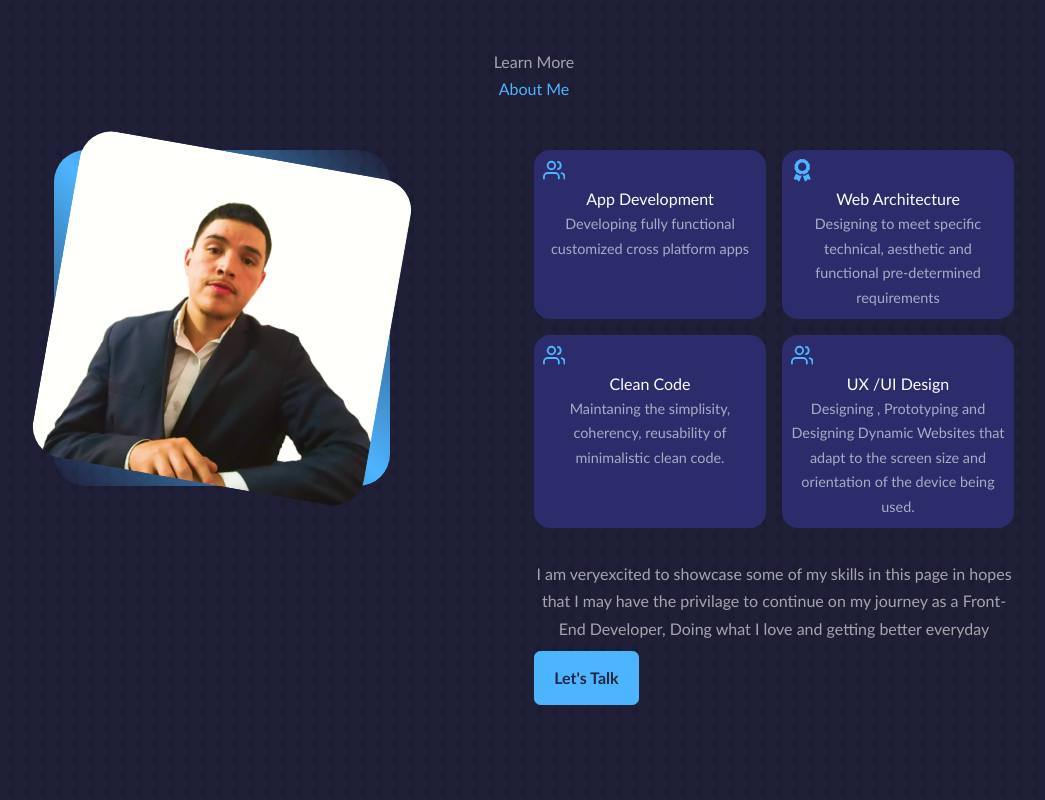
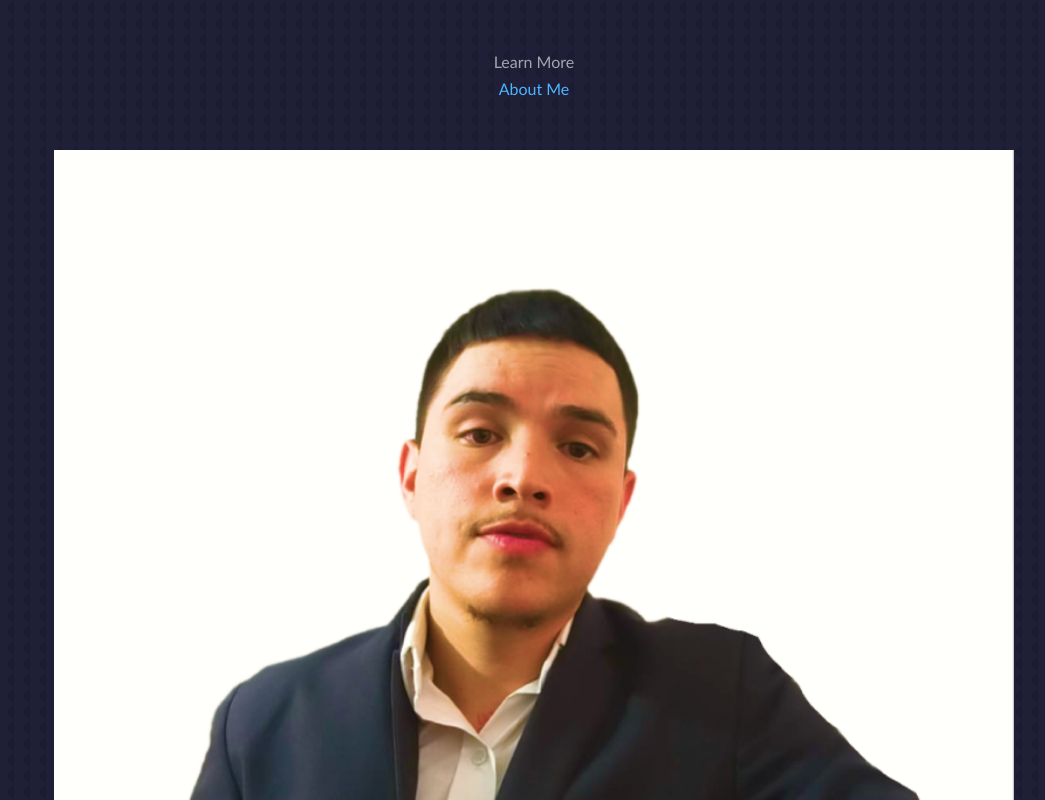
Before and after one commit to JamesAChavesForero/James-CSS-Dev-page-1, a React (Create React App) app: page / in a window 1280 px wide. Shown: the part 880-1680 px from the top of the page, without its empty margins (106-1151 px from the left). Built offline with nearby package versions, Linux system fonts and the light colour scheme.

Commit message:
Update aboutMe.css

```diff
--- a/src/components/aboutMe/aboutMe.css
+++ b/src/components/aboutMe/aboutMe.css
@@ -1,88 +1,197 @@
-.about__container {
-    display: grid;
-    grid-template-columns: 35% 50%;
-    gap: 15%;
+header{
+    padding-top: 7rem;
+    height: 100vh;
+    overflow: hidden;
 }
 
-.about__me {
-    width: 100%;
-    aspect-ratio: 1/1;
-    border-radius: 2rem;
-    background: linear-gradient(45deg, transparent, var(--color-primary), transparent);
-    display: grid;
-    place-items: center;
+.header__container{
+    text-align: center;
+    height: 100%;
+    position: relative;
 }
-.about__me-image{
-    border-radius: 2rem;
-    overflow: hidden;
-    transform: rotate(10deg);
-    transition: var(--transition);
-}
-.about__me-image:hover{
-    transform: rotate(0);
-}
-.about__cards{
-    display: grid;
-    grid-template-columns: repeat(2, 1fr);
-    gap: 1rem;
-}
-.about__card{
-    background: var(--color-bg-varient);
-    border: 1px solid transparent;
-    border-radius: 1rem;
-    padding: 0.5rem;
-    text-align: center;
-    transition: var(--transition);
-    cursor: default;
-}
-.about__card:hover{
-    background: transparent;
-    border-color:var(--color-primary-variant);
-}
-.about__icon{
-    color: var(--color-primary);
-    font-size: 1.4rem;
-    margin-bottom: 0.2rem;
-}
-.about__card h5{
-    font-size: 1rem;
-}
-.about__card small{
-    font-size: 0.90rem;
-    color: var(--color-light);
-}
-.about__content p {
-    text-align: center;
-    margin: 2rem 0 0.6rem;
-    color: var(--color-light);
+/* CTA */
+
+.cta{
+    margin-top: 2.5rem;
+    display: flex;
+    gap: 1.2rem;
+    justify-content: center;
 }
 
-@media screen and (max-width: 1024px) {
-    .about__container{
-        grid-template-columns: 1fr;
-        gap: 0;
+/* socials */
+
+.socials{
+    display: flex;
+    flex-direction: column;
+    align-items: center;
+    gap: 0.8rem;
+    position: absolute;
+    left: 0;
+    bottom: 3rem;
+}
+.socials::after{
+    content: '';
+    width: 1px;
+    height: 2rem;
+    background: var(--color-primary);
+}
+
+.dancing__text span {
+    font-size: 2.5rem;
+    color: #1d89ff;
+    font-weight: 700;
+    display: inline-block;
+    transition: 200ms ease-in-out font-size;
+}
+.dancing__text span:hover {
+    font-size: 2rem;
+    color: white;
+    cursor: ;
+}
+
+.me{
+    background: linear-gradient(90deg, var(--color-bg) 0%, var(--color-bg-varient) 35%, var(--color-primary) 100%);
+    width: 20rem;
+    height: 22rem;
+    position: absolute;
+    left: calc(52% - 11rem);
+    margin-top: 4rem;
+    border-radius: 12rem 12rem 0 0;
+    overflow: hidden;
+    padding: 5rem 1.5rem 1.5rem 1.5rem;
+}
+.scroll__down{
+    position: absolute;
+    right: -2.3rem;
+    bottom: 5rem;
+    transform: rotate(90deg);
+    font-weight: 300;
+    font-size: 0.9rem;
+}
+button{
+    position: relative;
+    margin: 0;
+    padding: 17px 35px;
+    outline: none;
+    text-decoration: none;
+    display: flex;
+    justify-content: center;
+    align-items: center;
+    cursor: pointer;
+    text-transform: uppercase;
+    background-color: #fff;
+    border: 1px solid rgba(22, 76, 167, 0.6);
+    border-radius: 10px;
+    color: #1d89ff;
+    font-weight: 400;
+    font-family: inherit;
+    z-index: 0;
+    overflow: hidden;
+    transition: all 0.3s cubic-bezier(0.02, 0.01, 0.47, 1);
+  }
+
+  button a {
+    color: #164ca7;
+    font-size: 14px;
+    font-weight: 500;
+    letter-spacing: 0.7px;
+  }
+
+  button:hover {
+    animation: rotator 0.7s ease-in-out both;
+  }
+
+  button:hover a {
+    animation: flash 0.7s ease-in-out both;
+    animation-delay: 0.06s;
+    color: #164ca7 !important;
+    font-weight: 500;
+    text-decoration: underline;
+  }
+
+  @keyframes rotator{
+    0% {
+      transform: rotate(0deg) translate3d(0, 0, 0);
     }
-    .about__me{
-        width: 50%;
-        margin: 2rem auto 4rem;
+
+    25% {
+      transform: rotate(3deg) translate3d(0, 0, 0);
     }
-    .about__content p{
-        margin: 1rem 0 1.5rem;
+
+    50% {
+      transform: rotate(-3deg) translate3d(0, 0, 0);
+    }
+
+    75% {
+      transform: rotate(1deg) translate3d(0, 0, 0);
+    }
+
+    100% {
+      transform: rotate(0deg) translate3d(0, 0, 0);
+    }
+  }
+
+  @keyframes flash{
+    0% {
+      transform: translate3d(0, 0, 0) translateZ(0);
+    }
+
+    25% {
+      transform: translate3d(4px, 0, 0) translateZ(0);
+    }
+
+    50% {
+      transform: translate3d(-3px, 0, 0) translateZ(0);
+    }
+
+    75% {
+      transform: translate3d(2px, 0, 0) translateZ(0);
+    }
+
+    100% {
+      transform: translate3d(0, 0, 0) translateZ(0);
+    }
+  }
+
+  .jiggle {
+    border: 1px solid;
+    overflow: hidden;
+    position: relative;
+  }
+
+  /* .jiggle a {
+    z-index: 20;
+  } */
+
+  .jiggle:after {
+    background: #1d89ff;
+    content: "";
+    height: 155px;
+    left: -75px;
+    opacity: 0.4;
+    position: absolute;
+    top: -50px;
+    transform: rotate(35deg);
+    transition: all 550ms cubic-bezier(0.19, 1, 0.22, 1);
+    width: 50px;
+    z-index: -10;
+  }
+
+  .jiggle:hover:after {
+    left: 120%;
+    transition: all 550ms cubic-bezier(0.19, 1, 0.22, 1);
+  }
+/* tablets */
+@media screen and (max-width: 1024px){
+   header{
+       height: 68vh;
+   }
+}
+@media screen and (max-width: 600px){
+    header{
+        height: 100vh;
+    }
+    .socials,.scroll__down{
+        display: none;
     }
 }
-@media screen and (max-width: 600px) {
-    .about__me{
-        width: 65%;
-        margin: 0 auto 3rem;
-    }
-    .about__cards{
-        grid-template-columns: 1fr 1fr;
-        gap: 2rem;
-    }
-    .about__content{
-        text-align: center;
-    }
-    .about__content p{
-        margin: 1.5rem 0;
-    }
-}
```
